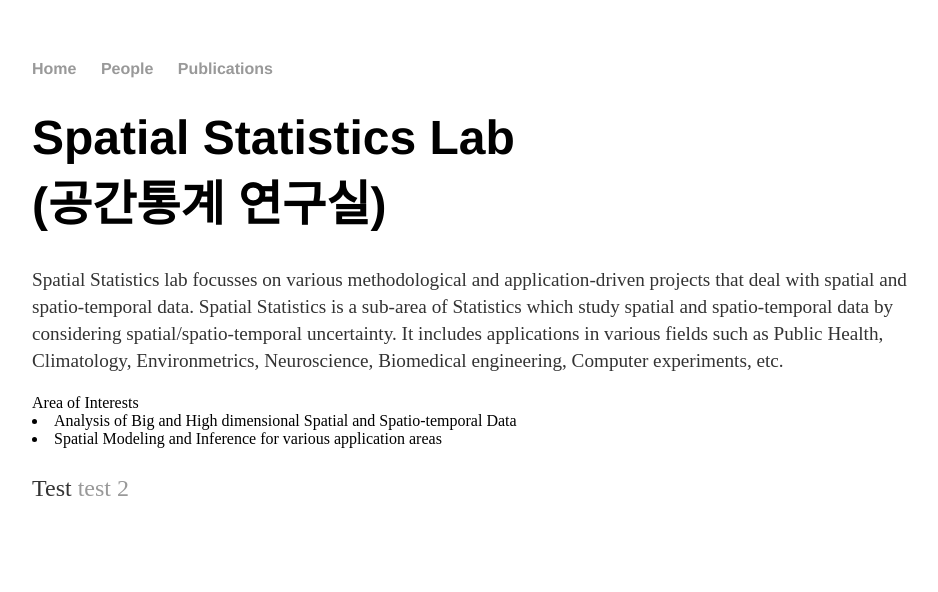
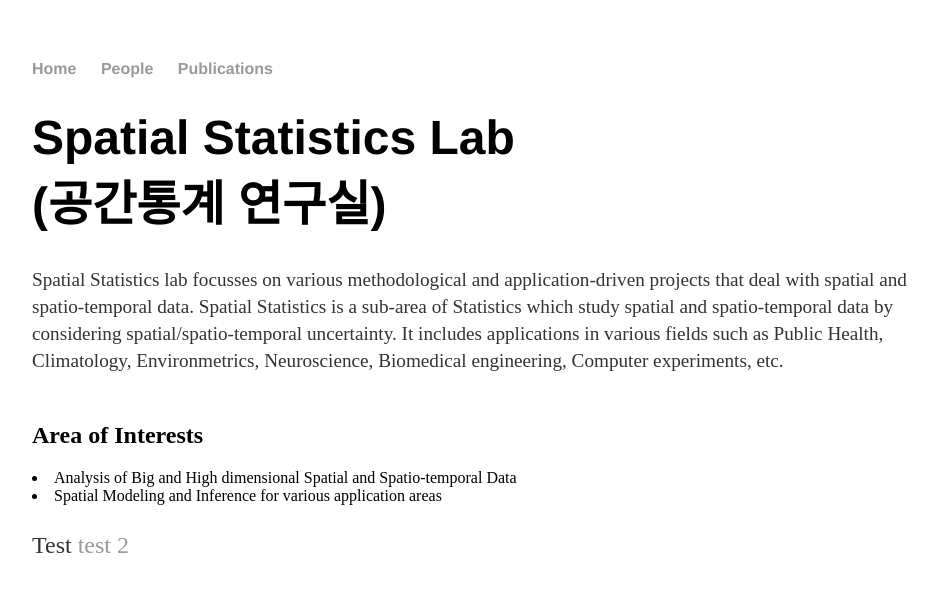
Before and after one commit to starestar/limcstat.github.io, a Jekyll site: the page built from index.html, in a window 1280 px wide. Shown: the top 592 px of the page, without its empty margins (160-1098 px from the left). Built offline with Jekyll 4.4.1, drawn with Linux system fonts in a browser that asks for light colours.

Commit message:
Update index.html

```diff
--- a/index.html
+++ b/index.html
@@ -4,27 +4,23 @@ title: Spatial Statistics Lab
 ---
 <div class="blurb">
 
-	<h1> Spatial Statistics Lab <br> (공간통계 연구실) </h1>
+	<h1> Spatial Statistics Lab <br> (공간통계 연구실) <br> </h1>
 
 	<p style="font-size:120%">
 	Spatial Statistics lab focusses on various methodological and application-driven projects that deal with spatial and spatio-temporal data.
 		Spatial Statistics is a sub-area of Statistics which study spatial and spatio-temporal data by
 		considering spatial/spatio-temporal uncertainty. It includes applications in various fields such as Public Health,
-		Climatology, Environmetrics, Neuroscience, Biomedical engineering, Computer experiments, etc.
+		Climatology, Environmetrics, Neuroscience, Biomedical engineering, Computer experiments, etc. <br><br>
 	</p>
 
-	<tr>
-					<td class="subtitle">
-						Area of Interests
-					</td>
-				</tr>
-				<tr>
-					<td class="content">
-						<li> Analysis of Big and High dimensional Spatial and Spatio-temporal Data</li>
-						<li> Spatial Modeling and Inference for various application areas</li>
 
-					</td>
-				</tr>
+	<h2> Area of Interests </h2>
+
+	<p style="font-size:120%">
+		<li> Analysis of Big and High dimensional Spatial and Spatio-temporal Data</li>
+		<li> Spatial Modeling and Inference for various application areas</li>
+	</p>
+
 
 	<p>Test <a href="/about">test 2</a></p>
 </div><!-- /.blurb -->
```
